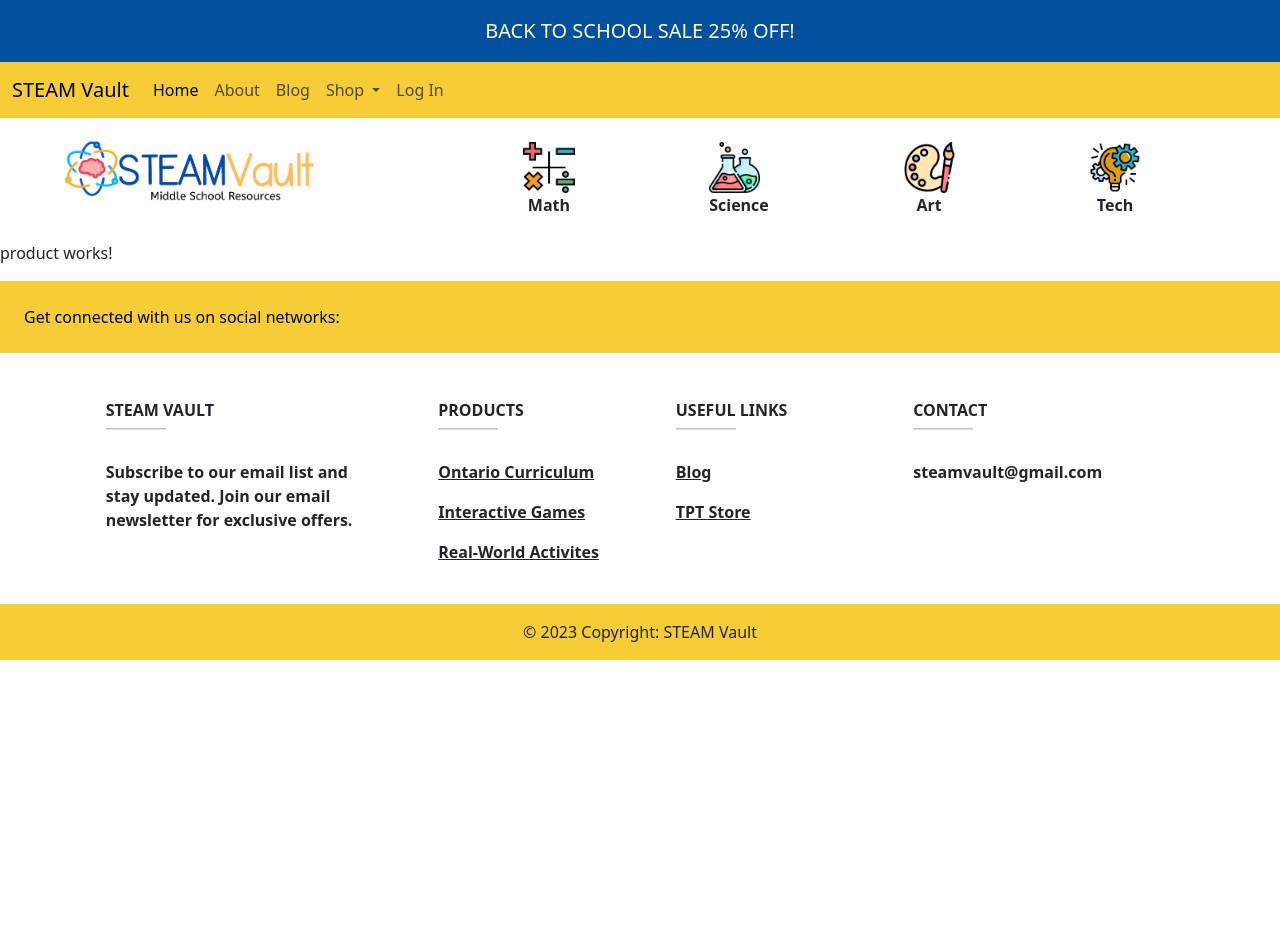
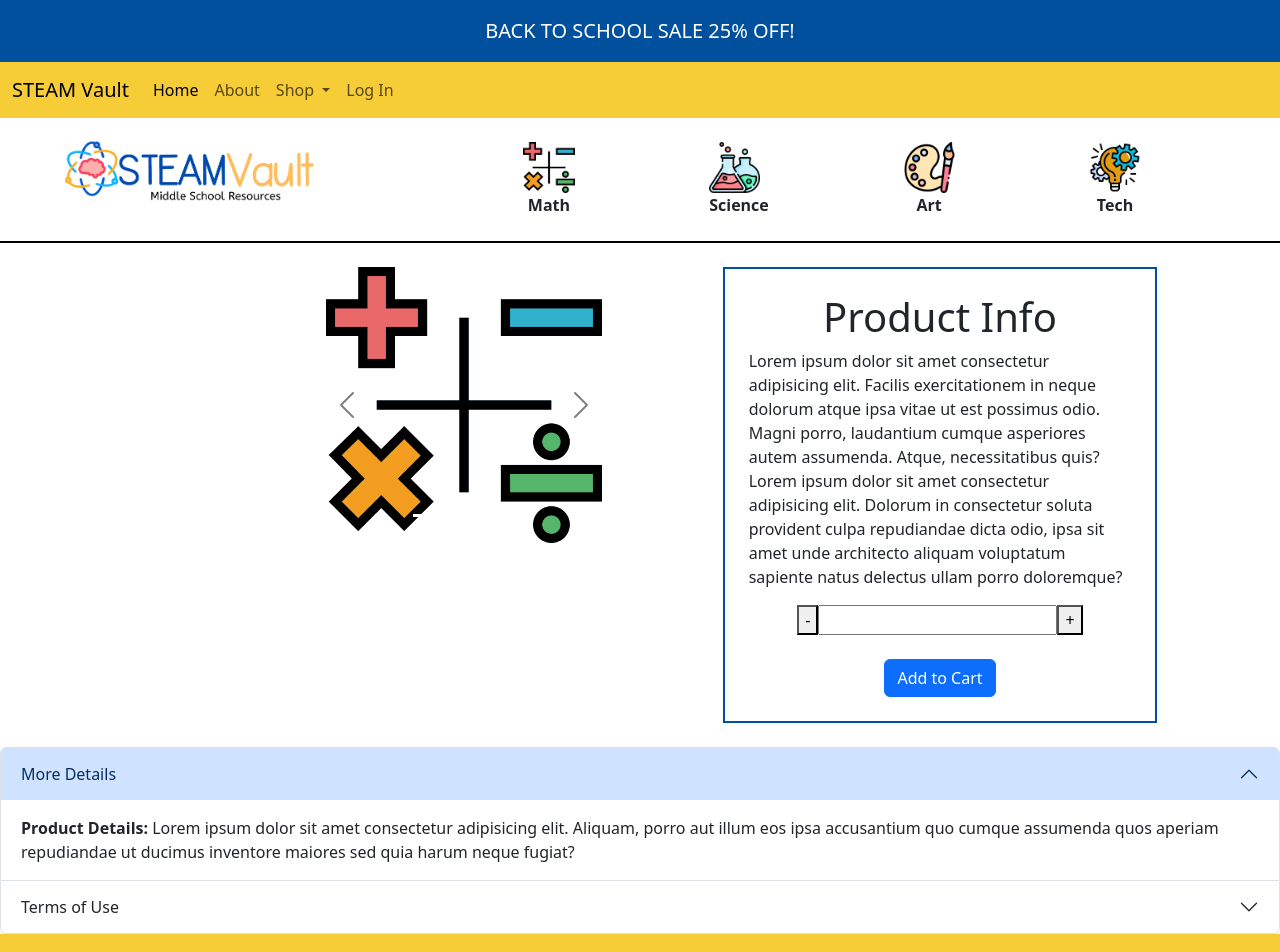
Before and after one commit to marwaelkelani/Capstone-Project, an Angular app in the folder client-side/: page /product in a window 1280 px wide. Shown: the top 952 px of the page. Before the commit the page ends 800 px from the top, so only its background shows below. Built offline with nearby package versions, Linux system fonts and the light colour scheme.

Commit message:
updated product and shop components

```diff
--- a/client-side/src/app/app.component.css
+++ b/client-side/src/app/app.component.css
@@ -28,6 +28,7 @@
 .align{
     display: flex;
     justify-content: space-around;
+    border-bottom: 2px solid black;
 }
 
 #subnav {
--- a/client-side/src/app/app.component.html
+++ b/client-side/src/app/app.component.html
@@ -18,11 +18,8 @@
         <li class="nav-item">
           <a class="nav-link" routerLink="/about" routerLinkActive="active">About</a>
         </li>
-        <li class="nav-item">
-          <a class="nav-link" routerLinkActive="active">Blog</a>
-        </li>
         <li class="nav-item dropdown">
-          <a class="nav-link dropdown-toggle" routerLink="/shop" role="button" data-bs-toggle="dropdown" aria-expanded="false"
+          <a class="nav-link dropdown-toggle" role="button" data-bs-toggle="dropdown" aria-expanded="false"
             routerLinkActive="active">
             Shop
           </a>
--- a/client-side/src/app/components/about/about.component.css
+++ b/client-side/src/app/components/about/about.component.css
@@ -18,3 +18,7 @@
     margin-left: auto;
 
 }
+
+h1 {
+    font-size: 75px;
+}
--- a/client-side/src/app/components/about/about.component.html
+++ b/client-side/src/app/components/about/about.component.html
@@ -1,7 +1,7 @@
 
 
 <div class="row">
-    <h1 class="col-6 offset-5">About</h1>
+    <h1 class="col-6 offset-5 my-5">About</h1>
     <!-- Right Side -->
     <div class="col-5 offset-2 my-4 p-4">
         <div><p>Lorem ipsum dolor sit amet consectetur adipisicing elit. Facilis, rerum velit sit inventore, ut dolorem hic accusantium quidem minus id voluptatibus, nihil totam quasi et libero? Quia velit alias eaque! Lorem ipsum dolor sit amet consectetur adipisicing elit. Ipsa recusandae fugiat placeat eos debitis impedit, perferendis aliquid dignissimos! Facilis impedit ipsa iste nulla vero aut tempore necessitatibus nihil rem possimus! Lorem ipsum dolor, sit amet consectetur adipisicing elit. Iste alias officiis expedita deleniti ad nesciunt similique consectetur labore, quidem totam necessitatibus corporis sit debitis enim. Aliquam libero voluptas molestias fugit? Lorem ipsum dolor, sit amet consectetur adipisicing elit. Temporibus iure esse molestias similique dolores dicta reiciendis, voluptas illum ad ea laudantium nisi mollitia fuga, in ut quis reprehenderit sunt sed.</p></div>
--- a/client-side/src/app/components/product/product.component.css
+++ b/client-side/src/app/components/product/product.component.css
@@ -0,0 +1,16 @@
+.carousel-container {
+    width: 300px;
+}
+
+.carousel-control-next,
+.carousel-control-prev /*, .carousel-indicators */ {
+    filter: invert(100%);
+}
+
+.product-info {
+    border: 2px solid #00509d;
+}
+
+h1 {
+    text-align: center;
+}
--- a/client-side/src/app/components/product/product.component.html
+++ b/client-side/src/app/components/product/product.component.html
@@ -1 +1,84 @@
-<p>product works!</p>
+
+<div class="row my-4">
+<!-- Carousel on the Right of Product Image -->
+<div class="carousel-container col-4 offset-3">
+    <div id="carouselExampleIndicators" class="carousel slide">
+        <div class="carousel-indicators">
+          <button type="button" data-bs-target="#carouselExampleIndicators" data-bs-slide-to="0" class="active" aria-current="true" aria-label="Slide 1"></button>
+          <button type="button" data-bs-target="#carouselExampleIndicators" data-bs-slide-to="1" aria-label="Slide 2"></button>
+          <button type="button" data-bs-target="#carouselExampleIndicators" data-bs-slide-to="2" aria-label="Slide 3"></button>
+        </div>
+        <div class="carousel-inner">
+          <div class="carousel-item active">
+            <img [src]="math" class="d-block w-100" alt="...">
+          </div>
+          <div class="carousel-item">
+            <img [src]="science" class="d-block w-100" alt="...">
+          </div>
+          <div class="carousel-item">
+            <img [src]="art" class="d-block w-100" alt="...">
+          </div>
+          <div class="carousel-item">
+            <img [src]="tech" class="d-block w-100" alt="...">
+          </div>
+        </div>
+        <button class="carousel-control-prev" type="button" data-bs-target="#carouselExampleIndicators" data-bs-slide="prev">
+          <span class="carousel-control-prev-icon" aria-hidden="true"></span>
+          <span class="visually-hidden">Previous</span>
+        </button>
+        <button class="carousel-control-next" type="button" data-bs-target="#carouselExampleIndicators" data-bs-slide="next">
+          <span class="carousel-control-next-icon" aria-hidden="true"></span>
+          <span class="visually-hidden">Next</span>
+        </button>
+      </div>
+    </div>
+
+    <!-- Product Info on the Left -->
+    <div class="col-4 offset-1 product-info p-4">
+        <h1>Product Info</h1>
+        <p>Lorem ipsum dolor sit amet consectetur adipisicing elit. Facilis exercitationem in neque dolorum atque ipsa vitae ut est possimus odio. Magni porro, laudantium cumque asperiores autem assumenda. Atque, necessitatibus quis? Lorem ipsum dolor sit amet consectetur adipisicing elit. Dolorum in consectetur soluta provident culpa repudiandae dicta odio, ipsa sit amet unde architecto aliquam voluptatum sapiente natus delectus ullam porro doloremque?</p>
+
+        <div class="text-center">
+            <button type="button">-</button>
+            <input type="text">
+            <button type="button">+</button>
+        </div>
+
+        <div class="text-center mt-4">
+            <button type="button" class="btn btn-primary">Add to Cart</button>
+        </div>
+    </div>
+    </div>
+
+
+    <!-- More Details Below -->
+    <div class="more-info">
+        <div class="accordion" id="accordionPanelsStayOpenExample">
+            <div class="accordion-item">
+              <h2 class="accordion-header">
+                <button class="accordion-button" type="button" data-bs-toggle="collapse" data-bs-target="#panelsStayOpen-collapseOne" aria-expanded="true" aria-controls="panelsStayOpen-collapseOne">
+                  More Details
+                </button>
+              </h2>
+              <div id="panelsStayOpen-collapseOne" class="accordion-collapse collapse show">
+                <div class="accordion-body">
+                  <strong>Product Details:</strong> Lorem ipsum dolor sit amet consectetur adipisicing elit. Aliquam, porro aut illum eos ipsa accusantium quo cumque assumenda quos aperiam repudiandae ut ducimus inventore maiores sed quia harum neque fugiat?
+                </div>
+              </div>
+            </div>
+
+            <div class="accordion-item">
+              <h2 class="accordion-header">
+                <button class="accordion-button collapsed" type="button" data-bs-toggle="collapse" data-bs-target="#panelsStayOpen-collapseThree" aria-expanded="false" aria-controls="panelsStayOpen-collapseThree">
+                  Terms of Use
+                </button>
+              </h2>
+              <div id="panelsStayOpen-collapseThree" class="accordion-collapse collapse">
+                <div class="accordion-body">
+                  <strong>Terms of Use:</strong> Lorem ipsum dolor sit amet, consectetur adipisicing elit. Dolorum doloremque neque quisquam illo exercitationem voluptatibus labore facere omnis repudiandae nemo nisi nihil odio tenetur quia esse, dolorem placeat modi dolore!
+                </div>
+              </div>
+            </div>
+          </div>
+
+    </div>
--- a/client-side/src/app/components/product/product.component.ts
+++ b/client-side/src/app/components/product/product.component.ts
@@ -6,5 +6,8 @@
   styleUrls: ['./product.component.css']
 })
 export class ProductComponent {
-
+  math = './assets/calculator.png';
+  science = './assets/science.png';
+  art = './assets/paint-palette.png';
+  tech= './assets/tech.png';
 }
--- a/client-side/src/app/components/shop/shop.component.css
+++ b/client-side/src/app/components/shop/shop.component.css
@@ -0,0 +1,14 @@
+#filter-outline {
+    border: 2px solid #f7cd37;
+}
+
+#filter-title {
+    background-color: #f7cd37;
+    width: 150px;
+    margin-right: auto;
+    margin-left: auto;
+}
+
+/* #product-grid {
+    border: 2px solid black;
+} */
--- a/client-side/src/app/components/shop/shop.component.html
+++ b/client-side/src/app/components/shop/shop.component.html
@@ -1 +1,76 @@
-<p>shop works!</p>
+<div class="row">
+    <!-- Filter Side -->
+    <div class="col-3" id="filter">
+        <div id="filter-outline" class="mt-5">
+            <h2 class="text-center" id="filter-title">Filter</h2>
+            <div class="row">
+            <form class="col-6 offset-1">
+                <h4>Price</h4>
+                <input type="checkbox"> Less than $5 <br>
+                <input type="checkbox"> $5 - $10 <br>
+                <input type="checkbox"> $11 - $20 <br>
+                <input type="checkbox"> $20 - $50 <br>
+                <input type="checkbox"> $50 or more <br><br>
+
+                <h4>Grade</h4>
+                <input type="checkbox"> Grade 7 <br>
+                <input type="checkbox"> Grade 8 <br>
+                <input type="checkbox"> Grade 7/8 <br><br>
+
+                <h4>Subject</h4>
+                <input type="checkbox"> Math <br>
+                <input type="checkbox"> Science <br>
+                <input type="checkbox"> Art <br>
+                <input type="checkbox"> Technology <br><br>
+
+                <h4>Type</h4>
+                <select>
+                    <option selected disabled>Choose a product type</option>
+                    <option>Unit</option>
+                    <option>Lesson</option>
+                    <option>Game</option>
+                    <option>Assessment</option>
+                    <option>Bundle</option>
+                    <option>Planning</option>
+                </select> <br><br>
+
+                <button type="button" class="btn btn-primary">Apply Changes</button><br><br>
+
+            </form>
+        </div>
+        </div>
+    </div>
+
+    <!-- Products Side -->
+    <div class="col-9" id="product-grid">
+        <h2 class="text-center m-4">Shop Resources</h2>
+        <div class="row px-5">
+            <!-- Product Card 1-->
+            <div class="card col-4 offset-4 mx-4 my-4" style="width: 18rem;">
+                <img [src]="math" class="card-img-top" alt="...">
+                <div class="card-body">
+                    <h5 class="card-title text-center"><a>Product Title</a></h5>
+                    <p class="card-text text-center">$X.XX</p>
+                </div>
+            </div>
+
+            <!-- Product Card 2 -->
+            <div class="card col-4 mx-4 my-4" style="width: 18rem;">
+                <img [src]="math" class="card-img-top" alt="...">
+                <div class="card-body">
+                    <h5 class="card-title text-center"><a>Product Title</a></h5>
+                    <p class="card-text text-center">$X.XX</p>
+                </div>
+            </div>
+
+            <!-- Product Card 3 -->
+            <div class="card col-4 mx-4 my-4" style="width: 18rem;">
+                <img [src]="math" class="card-img-top" alt="...">
+                <div class="card-body">
+                    <h5 class="card-title text-center"><a>Product Title</a></h5>
+                    <p class="card-text text-center">$X.XX</p>
+                </div>
+            </div>
+        </div>
+    </div>
+</div>
--- a/client-side/src/app/components/shop/shop.component.ts
+++ b/client-side/src/app/components/shop/shop.component.ts
@@ -6,5 +6,5 @@
   styleUrls: ['./shop.component.css']
 })
 export class ShopComponent {
-
+  math = './assets/calculator.png';
 }
```
